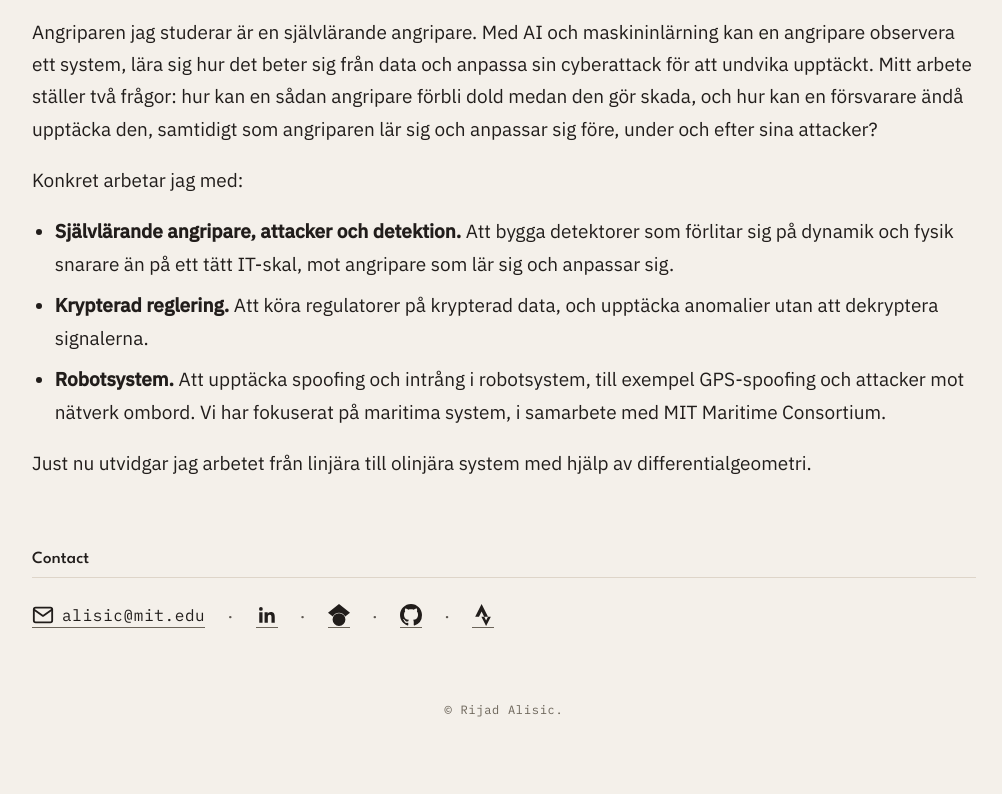
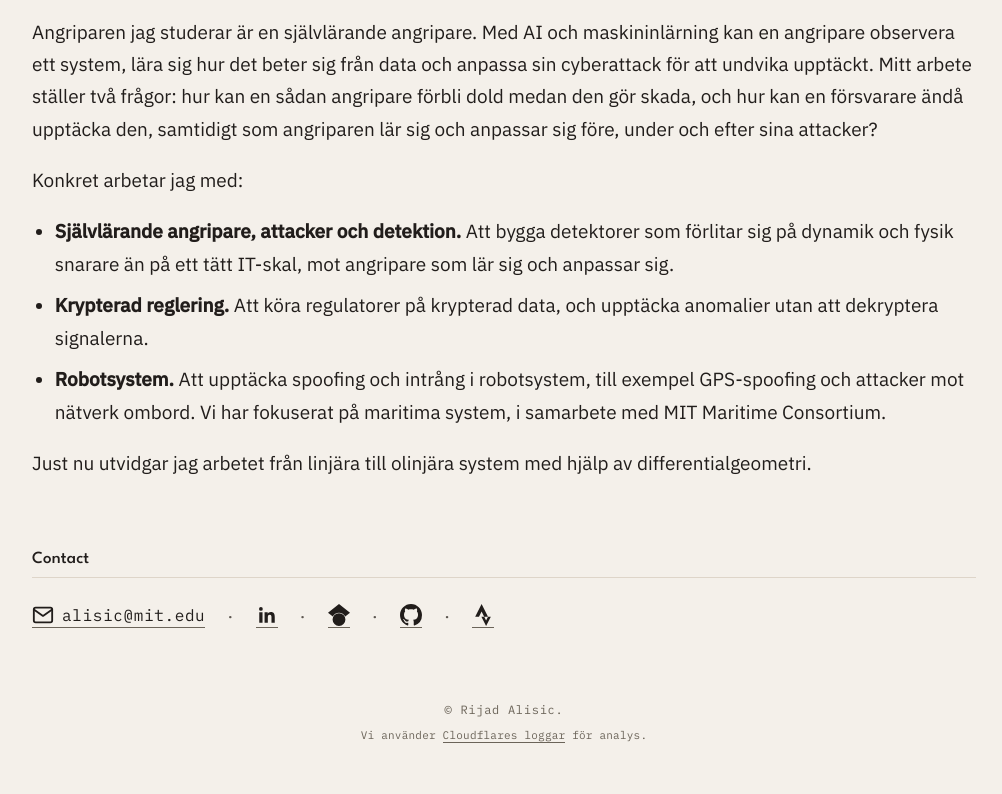
Before and after one commit to RijadAlisic/RijadAlisic.github.io, a plain HTML site: page sv/index.html in a window 1280 px wide. Shown: the part 1229-2023 px from the top of the page, without its empty margins (136-1138 px from the left). Before the commit the page ends 1996 px from the top, so only its background shows below. Drawn offline with Linux system fonts and the light colour scheme.

Commit message:
Add analytics note with Cloudflare privacy link to footer
Co-Authored-By: Claude Sonnet 5.5 <noreply@anthropic.com>

```diff
--- a/sv/index.html
+++ b/sv/index.html
@@ -357,6 +357,9 @@
     font-family:'IBM Plex Mono', monospace;
     font-size:12px; color:var(--ink-faint); letter-spacing:0.06em;
   }
+  .footer-note{ display:block; margin:10px auto 0; max-width:520px; font-size:11px; line-height:1.5; letter-spacing:0.02em; }
+  .footer-note a{ color:inherit; text-decoration:none; border-bottom:1px solid var(--ink-faint); }
+  .footer-note a:hover{ color:var(--gold-signal); border-color:var(--gold-signal); }
 
   /* ===== DESKTOP: open up, don't just center the phone layout ===== */
   @media (min-width:900px){
@@ -493,7 +496,7 @@
   </div>
 </section>
 
-<footer>© Rijad Alisic.</footer>
+<footer>© Rijad Alisic.<span class="footer-note">Vi använder <a href="https://www.cloudflare.com/privacypolicy/" target="_blank" rel="noopener">Cloudflares loggar</a> för analys.</span></footer>
 
 <script>
   const toggle = document.getElementById('menuToggle');
```
Also changed, not shown: index.html (+4 -1 lines).
